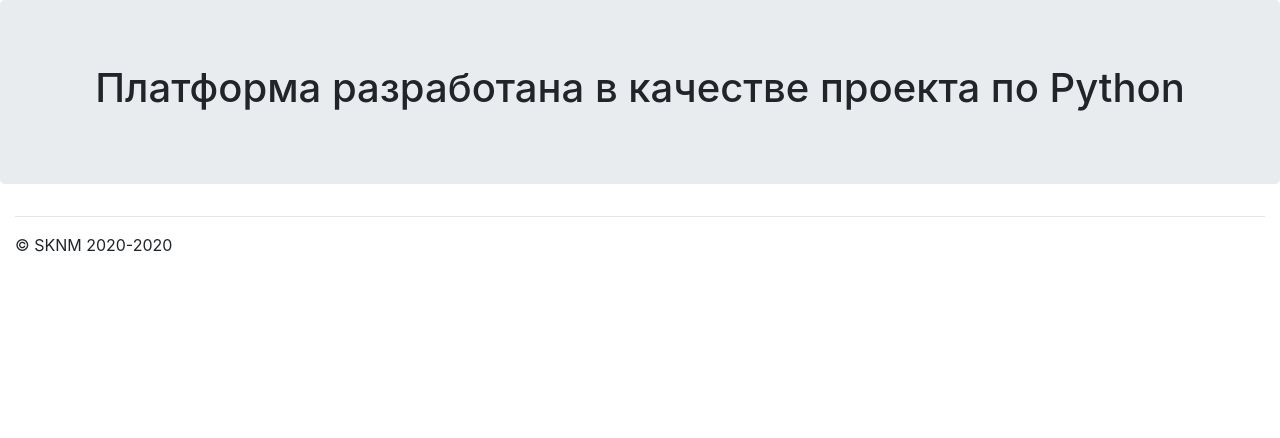
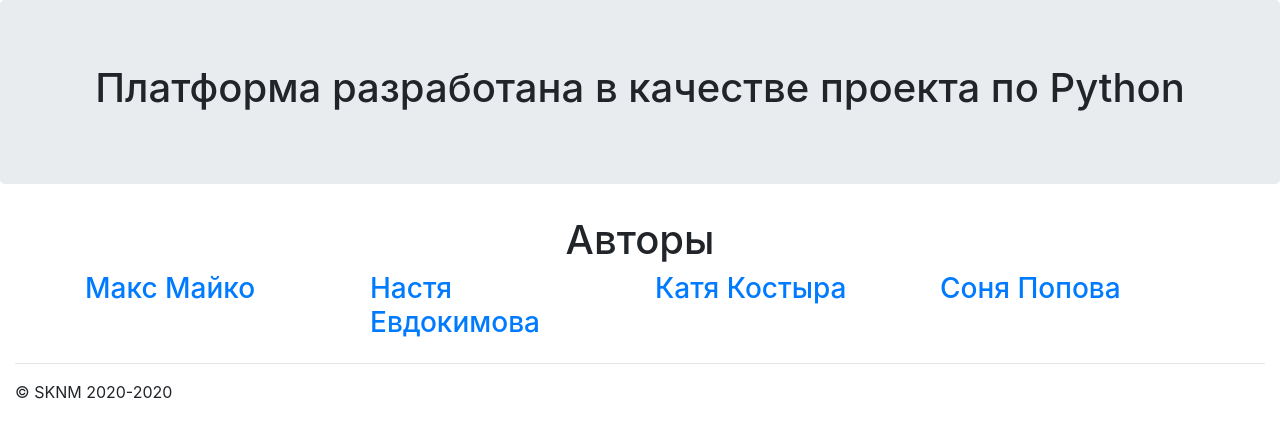
Before and after one commit to OnlinegamesSKNM/mainFile, a Flask app: page /about in a window 1280 px wide. Shown: the part 56-494 px from the top of the page. Run offline with Flask 2, Linux system fonts and the light colour scheme; some libraries are stand-ins or nearby versions.

Commit message:
Update about.html

```diff
--- a/project/templates/about.html
+++ b/project/templates/about.html
@@ -1,13 +1,25 @@
 {% extends 'base.html' %}
 
 {% block title %}
+    <script src="http://ajax.googleapis.com/ajax/libs/jquery/1.9.0/jquery.min.js" type="text/javascript"></script>
+    <script src="http://skulpt.org/static/skulpt.min.js" type="text/javascript"></script>
+    <script src="http://skulpt.org/static/skulpt-stdlib.js" type="text/javascript"></script>
     <title>О нас</title>
 {% endblock %}
 
 {% block body %}
-    <body>
-        <section class="jumbotron text-center">
-            <h1 class="jumbotron-heading">Платформа разработана в качестве проекта по Python</h1>
-        </section>
-    </body>
+    <section class="jumbotron text-center">
+        <h1 class="jumbotron-heading">Платформа разработана в качестве проекта по Python</h1>
+    </section>
+    <div class="container">
+        <h1 style="text-align: center;">Авторы</h1>
+        <div class="row">
+            <div class="col-md-3"><h3><a href="https://vk.com/maxjul">Макс Майко</a> </h3></div>
+            <div class="col-md-3"><h3><a href="https://vk.com/evdokiii"> Настя Евдокимова</a></h3></div>
+            <div class="col-md-3"><h3><a href="https://vk.com/id172125070"> Катя Костыра</a></h3></div>
+            <div class="col-md-3"><h3><a href="https://vk.com/s.popova21"> Соня Попова </a></h3></div>
+        </div>
+    </div>
+
+
 {% endblock %}
```
